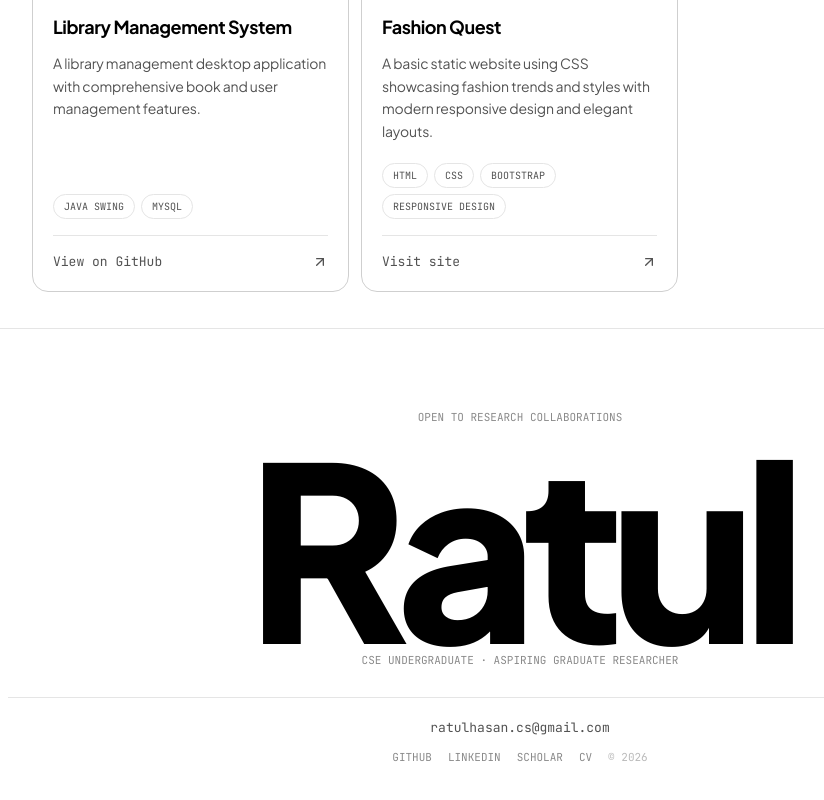
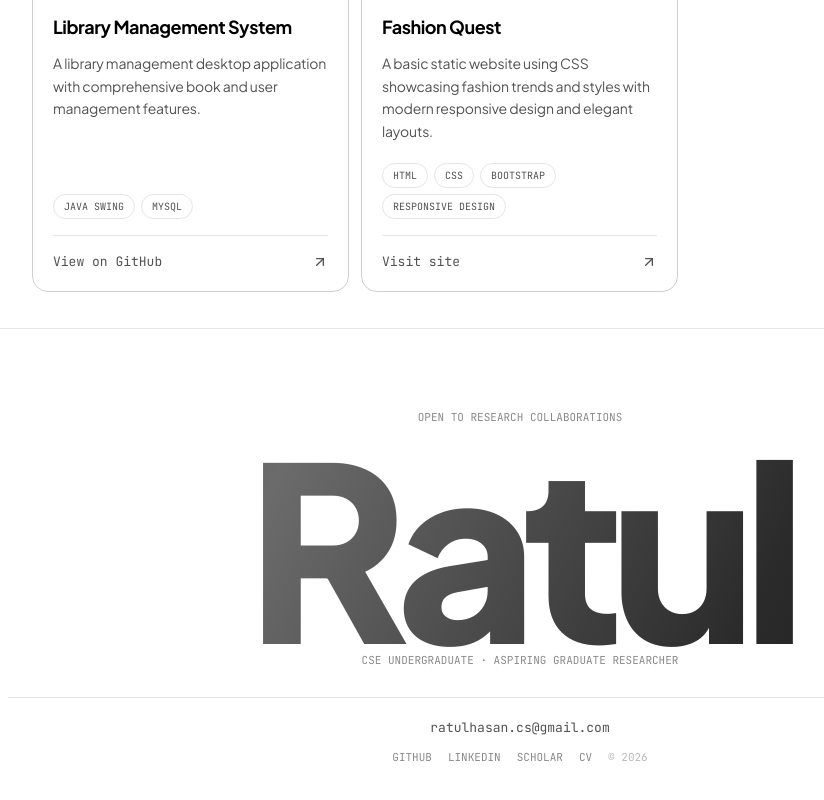
Before and after one commit to ratulhasan001/portfolio, a Next.js app: page / in a window 1280 px wide. Shown: the part 4859-5659 px from the top of the page, without its empty margins (120-944 px from the left). Built offline with nearby package versions, Linux system fonts and the light colour scheme.

Commit message:
Sweep an animated gradient through the closing name

```diff
--- a/src/app/globals.css
+++ b/src/app/globals.css
@@ -40,6 +40,10 @@
   --status-published: #1a7f37;
   --status-accepted: #0969da;
   --status-review: #bc4c00;
+  /* Ink stops for the masked wordmark; the mid stop is the sheen. */
+  --mask-a: #000000;
+  --mask-b: #2b2b2b;
+  --mask-c: #6b6b6b;
 }
 
 :root[data-theme="dark"] {
@@ -75,6 +79,9 @@
   --status-published: #3fb950;
   --status-accepted: #58a6ff;
   --status-review: #f0883e;
+  --mask-a: #ffffff;
+  --mask-b: #d4d4d4;
+  --mask-c: #8f8f8f;
 }
 
 @theme inline {
@@ -449,3 +456,51 @@ main > section.nav-flash::after {
 :root[data-theme="dark"] .logo-plate {
   box-shadow: inset 0 0 0 1px rgba(255, 255, 255, 0.14);
 }
+
+/* ---- Masked wordmark ---------------------------------------------------
+   The closing name is painted by clipping a background to the glyphs and
+   sliding that background across them, so the fill sweeps rather than sits
+   flat. A photo would be the obvious fill, but the only portrait on hand is
+   a cutout on white, which would leave most of the letters blank; a gradient
+   keeps the same effect and stays legible in both themes.
+   The plain colour below is the fallback for engines without background-clip,
+   where a transparent fill would erase the word entirely. */
+.masked-name {
+  color: var(--fg-default);
+}
+
+@supports ((background-clip: text) or (-webkit-background-clip: text)) {
+  .masked-name {
+    color: transparent;
+    background-image: linear-gradient(
+      115deg,
+      var(--mask-a) 0%,
+      var(--mask-b) 22%,
+      var(--mask-c) 45%,
+      var(--mask-b) 70%,
+      var(--mask-a) 100%
+    );
+    background-size: 200% 100%;
+    background-position: 0 50%;
+    background-repeat: no-repeat;
+    background-clip: text;
+    -webkit-background-clip: text;
+    -webkit-text-fill-color: transparent;
+    animation: mask-sweep 5s infinite alternate linear;
+  }
+}
+
+@keyframes mask-sweep {
+  0% {
+    background-position: 0 50%;
+  }
+  100% {
+    background-position: 100% 50%;
+  }
+}
+
+@media (prefers-reduced-motion: reduce) {
+  .masked-name {
+    animation: none;
+  }
+}
--- a/src/components/name-outro.tsx
+++ b/src/components/name-outro.tsx
@@ -29,14 +29,13 @@ export function NameOutro() {
 
         {/* Set in viewport units so the word holds the same optical weight at
             every width, with the tracking pulled in the way a display cut
-            wants it. Solid ink, deliberately — an animated gradient fill
-            leaves a word this large looking washed out mid-sweep. */}
+            wants it. `masked-name` clips an animated fill to the glyphs. */}
         <motion.h2
           initial={{ opacity: 0, y: 28 }}
           whileInView={{ opacity: 1, y: 0 }}
           viewport={{ once: true, margin: "-60px" }}
           transition={{ duration: 0.8, ease: [0.22, 1, 0.36, 1] }}
-          className="mt-3 select-none text-[26vw] font-extrabold leading-[0.85] tracking-[-0.055em] text-fg-default sm:mt-4 sm:text-[22vw] lg:text-[19vw]"
+          className="masked-name mt-3 select-none text-[26vw] font-extrabold leading-[0.85] tracking-[-0.055em] sm:mt-4 sm:text-[22vw] lg:text-[19vw]"
         >
           {firstName}
         </motion.h2>
```
